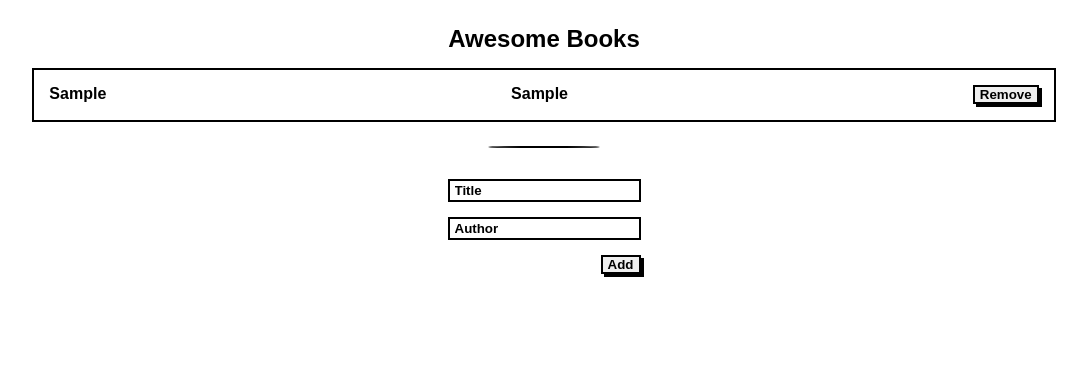
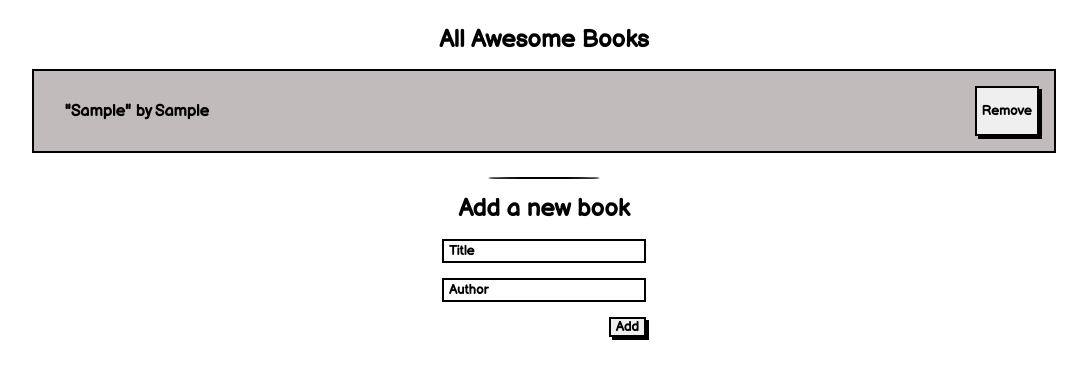
Before and after one commit to Microverse-Fullstack-Program/Awesome-Books, a website: page index.html in a window 1280 px wide. Both pictures are taken after typing "Sample", "Sample" into the empty fields and a click on the button "Add". Shown: the whole page, without its empty margins (96-1183 px from the left). Drawn offline with Linux system fonts and the light colour scheme.

Commit message:
Fix lint errors

```diff
--- a/index.html
+++ b/index.html
@@ -7,12 +7,13 @@
   <meta name="viewport" content="width=device-width, initial-scale=1.0">
   <title>Project | Awesome Books</title>
   <link rel="stylesheet" href="./style.css">
+  <link href='https://fonts.googleapis.com/css?family=Balsamiq Sans' rel='stylesheet'>
 </head>
 
 <body>
   <main class="wrapper">
     <section class="books" id="books">
-      <h1>Awesome Books</h1>
+      <h1>All Awesome Books</h1>
 
       <!-- book display section -->
       <article class="book-list" id="book-list">
@@ -22,6 +23,7 @@
 
     <!-- form controls to add books-->
     <section id="input-form">
+      <h2>Add a new book</h2>
       <form>
         <input type="text" id="book-title" name="Title" placeholder="Title" required>
         <input type="text" id="book-author" name="Author" placeholder="Author" required>
--- a/script.js
+++ b/script.js
@@ -3,25 +3,27 @@ const bookAuthor = document.querySelector('#book-author');
 const addBtn = document.querySelector('#add-book');
 const errorMsg = document.querySelector('.error');
 
-class book {
-    constructor (title, author, id) {
-      this.title = title;
-      this.author = author;
-      this.id = id;
-    }
+class Book {
+  constructor(title, author, id) {
+    this.title = title;
+    this.author = author;
+    this.id = id;
+  }
 
-    displayBooks = (title=this.title, author=this.author, id = this.id) => {
+    displayBooks = (title = this.title, author = this.author, id = this.id) => {
       const addNewBook = document.createElement('div');
       addNewBook.id = id;
+      addNewBook.className = 'book-wrapper';
       addNewBook.innerHTML = `
-        <p>${title}</p>
-        <p>${author}</p>
+        <div class="book-info">
+          <p>"${title}" </p>
+          <p>by ${author}</p>
+        </div>
+
         <button class="remove-btn ${id}">Remove</button>
       `;
-      console.log("i am here2")
       const booksList = document.querySelector('#book-list');
       booksList.appendChild(addNewBook);
-
       const removeBtn = document.querySelectorAll('.remove-btn');
       removeBtn.forEach((btn) => {
         btn.addEventListener('click', () => {
@@ -45,7 +47,7 @@ class book {
         });
       });
     };
-  } //end of the class
+} // end of the class
 
 addBtn.addEventListener('click', (event) => {
   event.preventDefault();
@@ -54,7 +56,7 @@ addBtn.addEventListener('click', (event) => {
   const id = Date.now();
   if (bookTitle.value && bookAuthor.value) {
     errorMsg.classList.remove('active');
-    const newBook = new book (title, author, id);
+    const newBook = new Book(title, author, id);
     bookTitle.value = '';
     bookAuthor.value = '';
     let books = localStorage.getItem('books');
@@ -65,7 +67,7 @@ addBtn.addEventListener('click', (event) => {
     }
     books.push(newBook);
     localStorage.setItem('books', JSON.stringify(books));
-    newBook.displayBooks (title, author, id);
+    newBook.displayBooks(title, author, id);
   } else {
     errorMsg.innerHTML = 'Please enter book details';
     errorMsg.classList.add('active');
@@ -77,7 +79,7 @@ window.addEventListener('DOMContentLoaded', () => {
   books = JSON.parse(books);
   if (books) {
     books.forEach((bk) => {
-      const theBook = new book(bk.title, bk.author, bk.id)
+      const theBook = new Book(bk.title, bk.author, bk.id);
       theBook.displayBooks();
     });
   }
```
